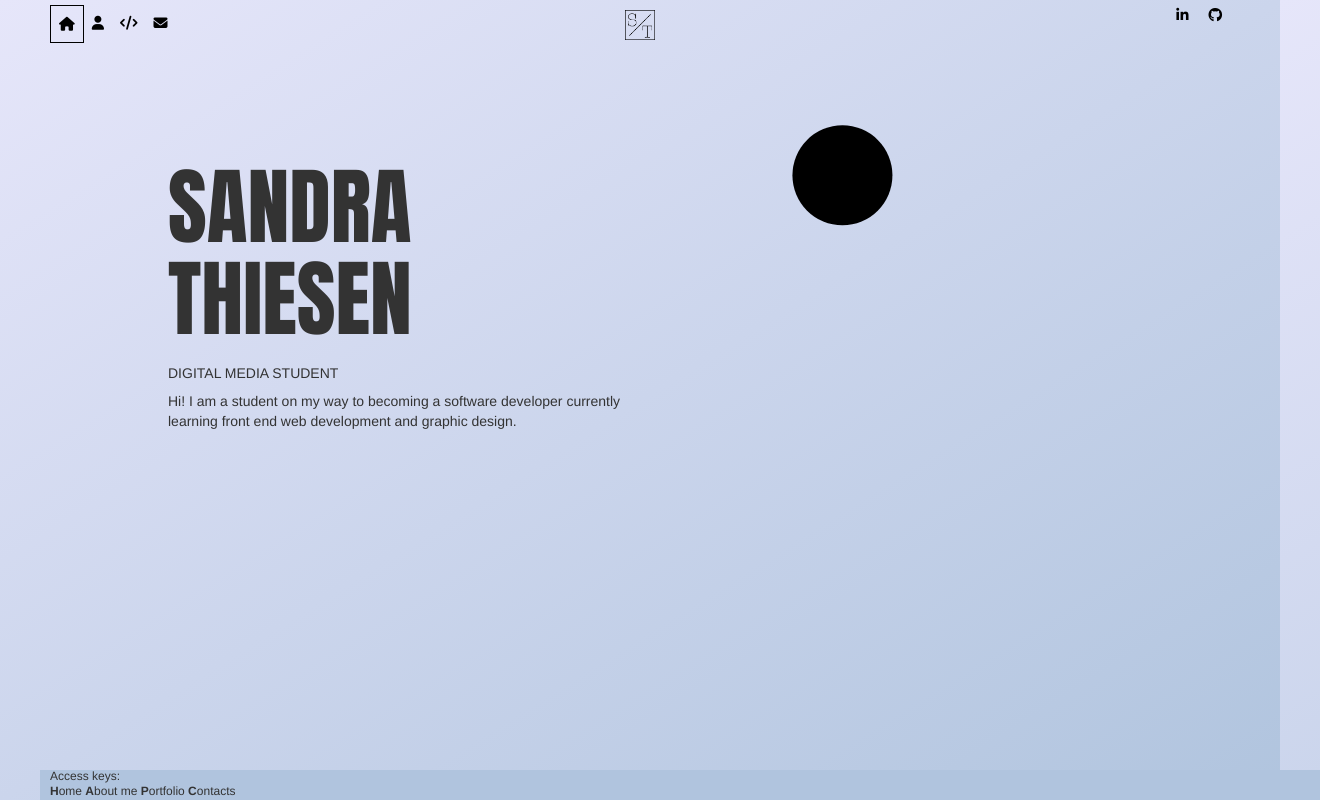
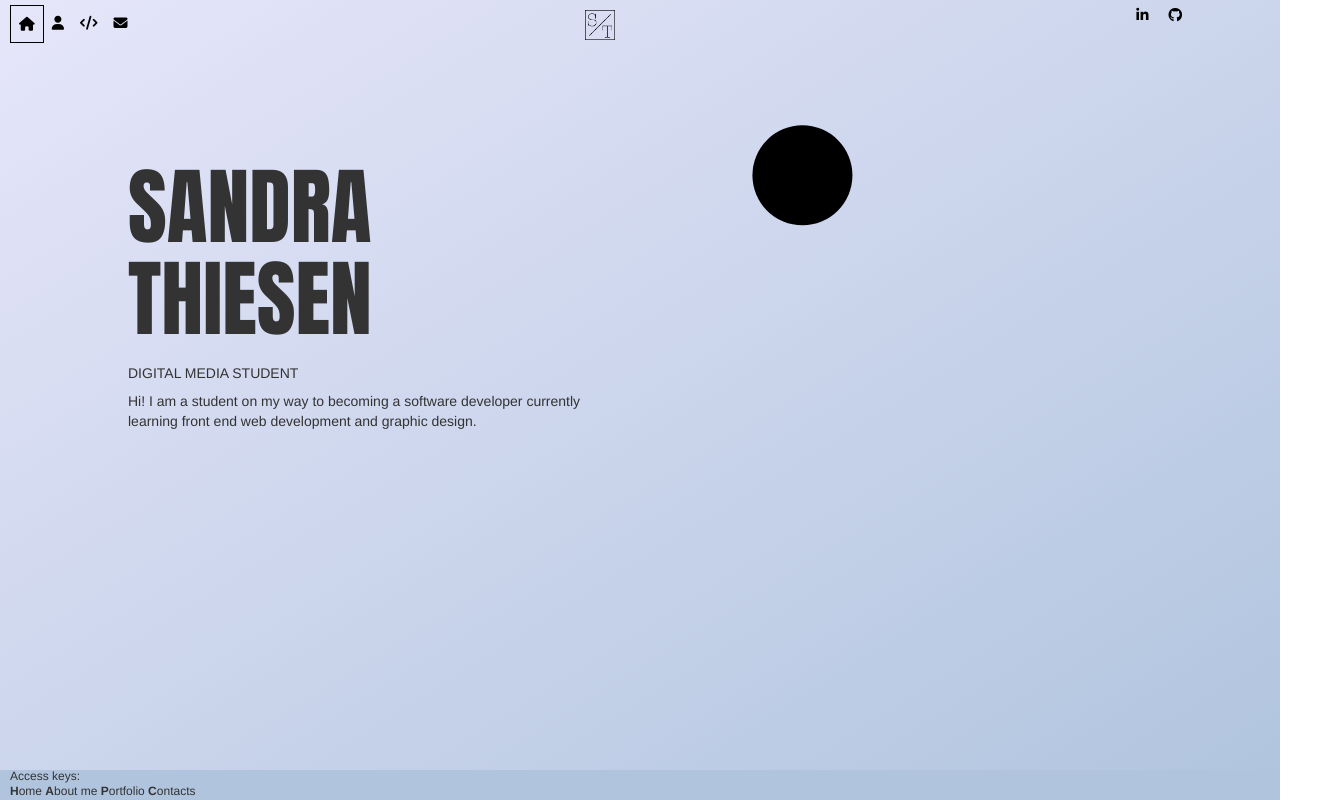
Before and after one commit to Samrthi/Own-Website, a plain HTML site: page index.html in a window 1280 px wide. Shown: the whole page, 1320 px wide, since content can reach past the window. Drawn offline with nearby package versions, Linux system fonts and the light colour scheme.

Commit message:
Add files via upload

```diff
--- a/CSS/main.css
+++ b/CSS/main.css
@@ -34,7 +34,7 @@ body {
 @media (min-width: 1200px) {
   body {
     width: 1200px;
-    margin: 0 auto !important;
+    margin: 0 auto;
   }
 }
 
```
